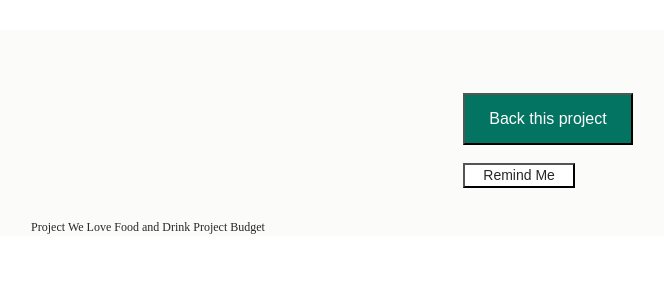
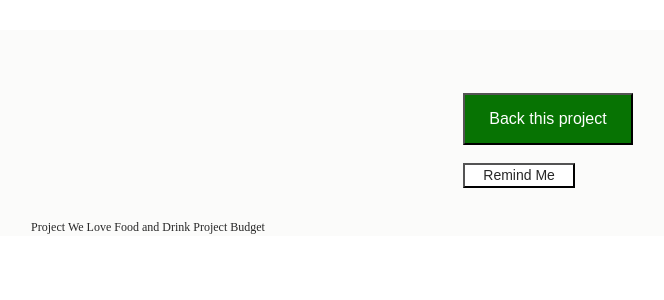
Before and after one commit to Team-Ozai/SDC-Kana-Service, a React app: page / in a window 1280 px wide. Shown: the top 300 px of the page, without its empty margins (492-1156 px from the left). Built offline with nearby package versions, Linux system fonts and the light colour scheme; no server answers; the HTML template or start-up script is replaced by a standard one.

Commit message:
Committed code should reflect improved button functionality

```diff
--- a/src/style/backerButton.style.js
+++ b/src/style/backerButton.style.js
@@ -2,12 +2,13 @@ import styled from 'styled-components';
 
 const BackerButton = styled.button`
   color: rgb(255, 255, 255);
-  background-color: rgb(3, 115, 98);
+  background-color: rgb(7, 115, 3);
   Font being Rendered: Maison Neue Book;
   transition: all 0.25s ease-in-out !important;
   cursor: pointer;
   position: relative;
   font-size: 16px;
+  display: inline-block;
   line-height: 48px;
   vertical-align: baseline;
   letter-spacing: normal;
@@ -22,6 +23,16 @@ const BackerButton = styled.button`
   display: flex;
   justify-content: center;
   transform: translateX(250px);
+
+  &:hover:not(:disabled) {
+    background-color: rgb(3, 115, 98);
+  }
+
+  &:focus {
+    outline: 1px solid #282828;
+    outline-offset: 1px;
+    transition: outline 1s ease-in-out;
+  }
 `
 
 export default BackerButton;
--- a/src/style/remindButton.style.js
+++ b/src/style/remindButton.style.js
@@ -4,6 +4,9 @@ const Remind = styled.button`
   color: rgb(40, 40, 40);
   background-color: rgb(255, 255, 255);
   Font being Rendered: Maison Neue Book;
+  transition: all 0.25s ease-in-out !important;
+  cursor: pointer;
+  position: relative;
   font-size: 14px;
   line-height: 21px;
   vertical-align: baseline;
@@ -18,6 +21,10 @@ const Remind = styled.button`
   display: flex;
   justify-content: center;
   transform: translateX(250px);
+
+  &:hover:not(:disabled) {
+    outline: 1px solid #282828;
+  }
 `
 
 export default Remind;
```
Also changed, not shown: 1 other file (tests, documents, lock files or other folders).
